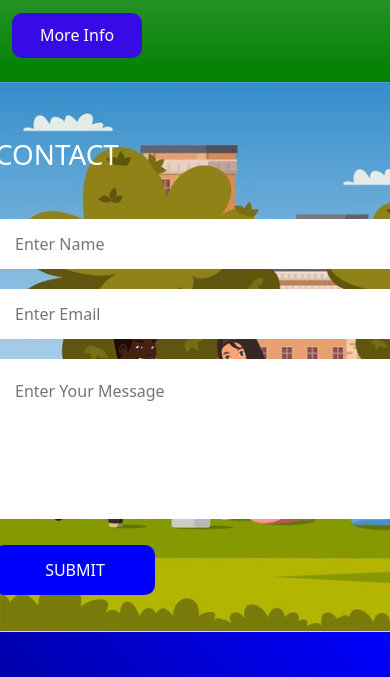
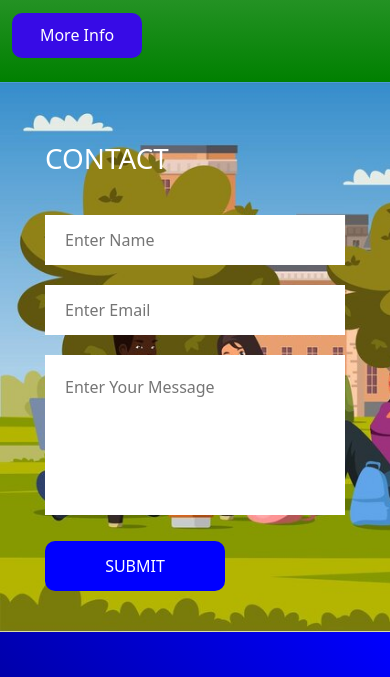
Before and after one commit to BijiliNaveen07/The-University-Of-Telangana, a plain HTML site: page index.html in a window 390 px wide. Shown: the part 7368-8045 px from the top of the page. Drawn offline with nearby package versions, Linux system fonts and the light colour scheme.

Commit message:
Fixed Contact Page Responsive Way From all Devices

```diff
--- a/index.html
+++ b/index.html
@@ -209,8 +209,10 @@
 
       <!--Get In Touch-->
       <div class="container_get" id="contactUsId">
+        <div class="container-touch">
+          <div class="room">
+            <div class="col-12 col-md-6">
               <h1>Contact</h1>
-
               <form action="">
                 <div class="form-group">
                   <input type="text" placeholder="Enter Name">
@@ -223,6 +225,11 @@
                 </div>
                 <input class="contact_button" type="submit" value="submit">
               </form>
+            </div>
+
+          </div>
+
+        </div>
 
       </div>
 
--- a/style.css
+++ b/style.css
@@ -131,13 +131,13 @@
     color: black;
 }
 .container_get{
-    width: 500px;
+    width: 100%;
     height: 550px;
     background-image: url(images/contact.jpg);
     background-size: cover;
-    width: 100%;
-    display: grid;
     place-content: center;
+    display: flex;
+    align-items: center;
 }
 .container_get h1{
     color: #fff;
@@ -145,8 +145,8 @@
     padding: 20px 0;
 }
 .form-group{
-
-    width: 400px;
+    text-align: center;
+    width: 300px;
     margin: 20px 0;
 }
 .form-group input{
@@ -165,7 +165,7 @@
     padding: 20px;
 }
 .contact_button{
-    width: 40%;
+    width:60%;
     height: 50px;
     font-size: 1em;
     text-transform: uppercase;
```
Also changed, not shown: 3 other files. Lines whose indentation alone changed are shown as unchanged.
